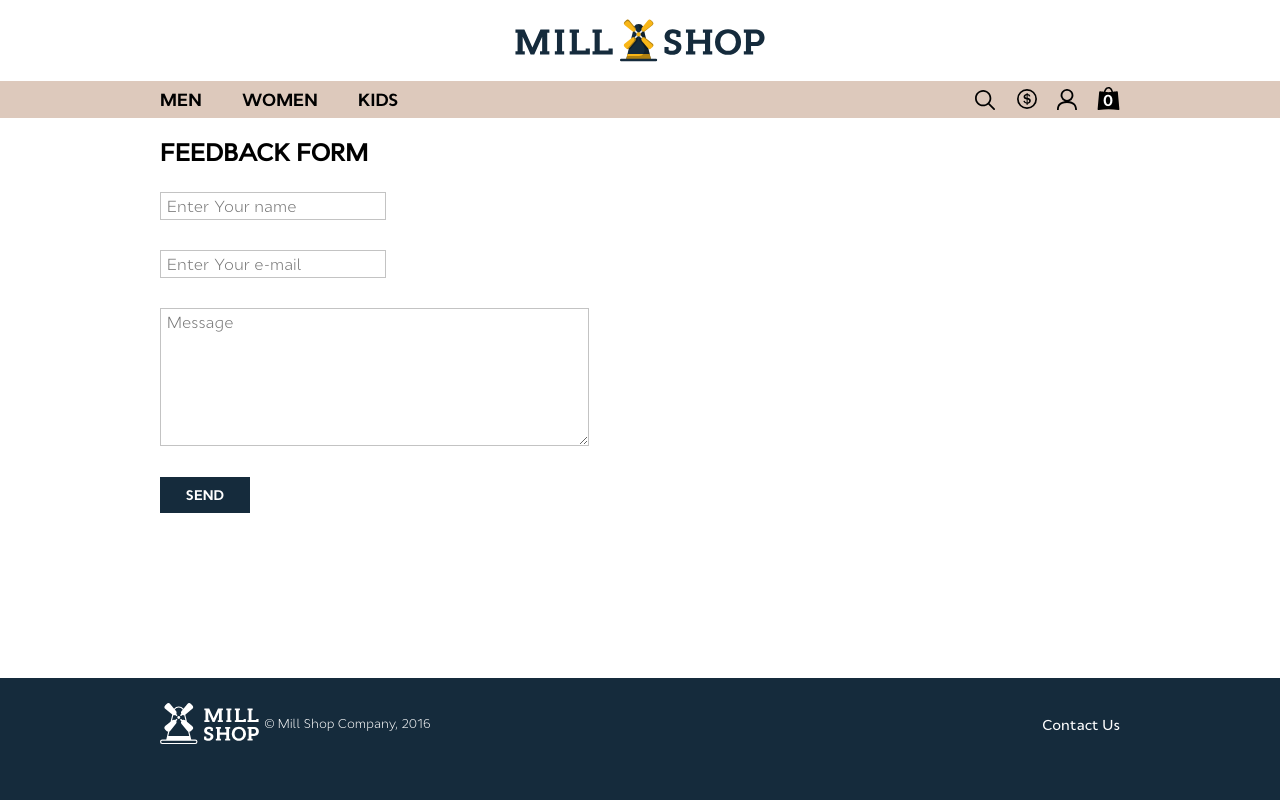
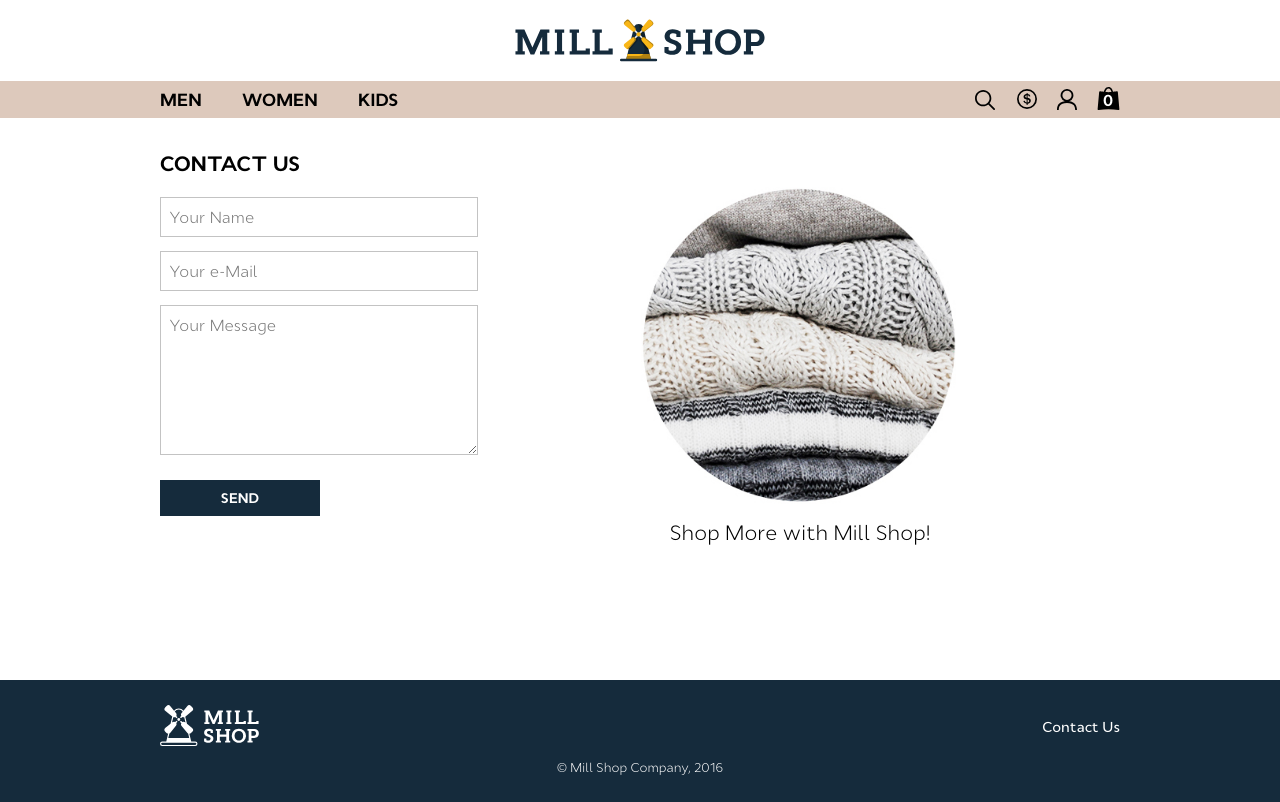
Before and after one commit to nik709/MillShop, a PHP site: page /pages/Feedback.php in a window 1280 px wide. Run offline with PHP 8.4, Linux system fonts and the light colour scheme.

Commit message:
Styling elements

```diff
--- a/site/css/Feedback.css
+++ b/site/css/Feedback.css
@@ -3,123 +3,100 @@
     CREATED BY NIKITA GRECHUKHIN, NIKOLAY KOMAROV AND VAGIK SIMONYAN
 */
 
-/* === Remove input autofocus webkit === */
-*:focus {outline: none;}
+.page-title-wrapper {
+    margin-top: 15px;
+}
 
-/* === Шрифты для формы и общая ширина === */
-.contact_form h2, .contact_form label {
-    font-family:"Cyntho Medium", sans-serif;
+#contact-form-wrapper > div {
+    display: inline-block;
+    vertical-align: text-top;
 }
-.form_hint, .required_notification {
+
+.contact-form {
+    width: 390px;
+    margin-top: 16px;
+}
+
+.form-hint, .required-notification {
     font-size: 11px;
 }
 
-.contact_form {
-    width:700px;
+.contact-form-textbox {
+    padding: 8px;
+    width: 300px;
 }
 
-/* === Ширина формы === */
-.contact_form p {
-    width:650px;
-
-    padding:0px;
+.contact-form-textarea {
+    resize: vertical;
 }
 
-/* === Размер и расположение блоков === */
-.contact_form label {
-    width:150px;
-    margin-top: 3px;
-    display:inline-block;
-    float:left;
-    padding:3px;
-}
-
-.contact_form textarea {padding:8px; width:300px;}
-.contact_form button {margin-left:156px;}
-
-
-
-/* === HTML5  === */
-.contact_form input:required, .contact_form textarea:required {
+/* HTML5 */
+.contact-form input:required,
+.contact-form textarea:required {
     background: #fff no-repeat 98% center;
 }
-.contact_form input:required:valid, .contact_form textarea:required:valid {
+.contact-form input:required:valid,
+.contact-form textarea:required:valid {
     background: #fff no-repeat 98% center;
 
 }
-.contact_form input:focus:invalid, .contact_form textarea:focus:invalid {
+.contact-form input:focus:invalid,
+.contact-form textarea:focus:invalid {
     background: #fff no-repeat 98% center;
 
 }
 
-/* === Стили подсказок === */
-.form_hint {
+/* Hints */
+.form-hint {
     background: #d45252;
     border-radius: 3px 3px 3px 3px;
     color: white;
-    margin-left:8px;
+    margin-top: 14px;
     padding: 1px 6px;
-    z-index: 999; /* подсказки поверх всех элементов */
-    position: absolute; /* правильное отображение, если подсказка в 2 строки */
+    z-index: 999;
+    position: absolute;
     display: none;
 }
-.form_hint::before {
+
+.form-hint::before {
     content: "\25C0";
-    color:#d45252;
+    color: #d45252;
     position: absolute;
-    top:1px;
-    left:-6px;
+    top: 1px;
+    left: -6px;
 }
-.contact_form input:focus + .form_hint {display: inline;}
-.contact_form input:required:valid + .form_hint {background: #ec141a;}
-.contact_form input:required:valid + .form_hint::before {color:#ec141a;}
 
-/* === Оформление кнопки === */
-button.submit {
-    background-color: #ec141a;
-    background-image: -webkit-gradient(linear, left top, left bottom, from(#ec141a), to(#c6000f));
-    background-image: -webkit-linear-gradient(top, #ec141a, #c6000f);
-    background-image: -moz-linear-gradient(top, #ec141a, #c6000f);
-    background-image: -ms-linear-gradient(top, #ec141a, #c6000f);
-    background-image: -o-linear-gradient(top, #ec141a, #c6000f);
-    background-image: linear-gradient(top, #ec141a, #c6000f);
+.contact-form input:focus + .form-hint {
+    display: inline;
+}
 
-    -moz-border-radius: 3px;
-    -webkit-border-radius: 3px;
-    border-radius: 3px;
+.contact-form input:required:valid + .form-hint {
+    background: #ec141a;
+}
 
-    text-shadow: 0 1px 0 rgba(255,255,255,0.5);
+.contact-form input:required:valid + .form-hint::before {
+    color: #ec141a;
+}
 
-    -moz-box-shadow: 0 0 1px rgba(0, 0, 0, 0.3), 0 1px 0 rgba(255, 255, 255, 0.3) inset;
-    -webkit-box-shadow: 0 0 1px rgba(0, 0, 0, 0.3), 0 1px 0 rgba(255, 255, 255, 0.3) inset;
-    box-shadow: 0 0 1px rgba(0, 0, 0, 0.3), 0 1px 0 rgba(255, 255, 255, 0.3) inset;
+.contact-form-button {
+    width: 160px;
+}
 
-    border-width: 1px;
-    border-style: solid;
-    border-color: #ec141a #ec141a #ec141a #ec141a;
+#contact-us-banner {
+    height: 453px;
+    width: 318px;
+    margin-left: 87px;
+    margin-bottom: 40px;
+    margin-top: 10px;
+}
 
-    float: left;
-    height: 28px;
-    padding: 0;
-    width: 90px;
-    cursor: pointer;
-    font: 13px "Cyntho Bold", sans-serif;
-    color: white;
+#contact-us-banner img {
+    width: 315px;
 }
-button.submit:hover {
-    background-color: #ff3635;
-    background-image: -webkit-gradient(linear, left top, left bottom, from(#ff3635), to(#ef0010));
-    background-image: -webkit-linear-gradient(top, #ff3635, #ef0010);
-    background-image: -moz-linear-gradient(top, #ff3635, #ef0010);
-    background-image: -ms-linear-gradient(top, #ff3635, #ef0010);
-    background-image: -o-linear-gradient(top, #ff3635, #ef0010);
-    background-image: linear-gradient(top, #ff3635, #ef0010);
+
+#contact-us-banner-text {
+    text-align: center;
+    margin-top: 11px;
+    font-family: "Cyntho Light", sans-serif;
+    font-size: 1.3em;
 }
-button.submit:active {
-    outline: none;
-
-    -moz-box-shadow: 0 1px 4px rgba(0, 0, 0, 0.5) inset;
-    -webkit-box-shadow: 0 1px 4px rgba(0, 0, 0, 0.5) inset;
-    box-shadow: 0 1px 4px rgba(0, 0, 0, 0.5) inset;
-
-}
--- a/site/css/Footer.css
+++ b/site/css/Footer.css
@@ -42,6 +42,8 @@
 #footer-contacts {
     font-family: "Cyntho Light", sans-serif;
     font-size: 0.8em;
+    width: 100%;
+    text-align: center;
 }
 
 #footer-feedback {
--- a/site/pages/Feedback.php
+++ b/site/pages/Feedback.php
@@ -11,7 +11,6 @@
     <link rel="icon" href="../resources/images/icon.ico">
     <link rel="stylesheet" href="../css/MillShop.css">
     <link rel="stylesheet" href="../css/Feedback.css">
-
 </head>
 <body>
     <?php
@@ -21,20 +20,27 @@
 
     <!-- MAIN BLOCK START -->
 
-    <h2>FEEDBACK FORM</h2>
-    <form action="contact_form.php" method="post">
-        <p>
-            <input type="text" class="simple-textbox" name="name" placeholder="Enter Your name" required />
-        </p>
-        <p>
-            <input type="email" class="simple-textbox" name="email" placeholder="Enter Your e-mail" required />
-            <span class="form_hint">Correct format "name@something.com"</span>
-        </p>
-        <p>
-            <textarea type="text" class="simple-textbox" name="message"  placeholder="Message" cols="40" rows="6" ></textarea>
-        </p>
-        <button class="simple-button">SEND</button>
-    </form>
+    <div class="page-title-wrapper">
+        <div class="page-title">Contact us</div>
+    </div>
+
+    <div id="contact-form-wrapper">
+        <div id="contact-us">
+            <form action="contact_form.php" method="post" class="contact-form">
+                <input type="text" class="simple-textbox contact-form-textbox" name="name" placeholder="Your Name" required />
+                <input type="email" class="simple-textbox contact-form-textbox" name="email" placeholder="Your e-Mail" required />
+                <span class="form-hint">Incorrect format</span>
+                <textarea type="text" class="simple-textbox contact-form-textbox contact-form-textarea" name="message" placeholder="Your Message" cols="40" rows="6"></textarea>
+                <button class="simple-button contact-form-button">SEND</button>
+            </form>
+        </div>
+
+        <div id="contact-us-banner">
+            <img src="../resources/images/banners/banner_40005.jpg">
+            <div id="contact-us-banner-text">Shop More with Mill Shop!</div>
+        </div>
+    </div>
+
     <!-- MAIN BLOCK END -->
 
     <?php
--- a/site/pages/contact_form.php
+++ b/site/pages/contact_form.php
@@ -23,10 +23,10 @@ $mes = "Сообщение с сайта.\n
     $from  = "From: $name <$email> \r\n Reply-To: $email \r\n";
     if (mail($address, $sub, $mes, $from)) {
         header('Refresh: 5; URL=MillShop.php');
-        echo 'The letter was sent, in 5 seconds you will return to the site';}
+        echo 'The message was sent, in 5 seconds you will return to the site';}
     else {
         header('Refresh: 5; URL=MillShop.php');
-        echo 'The letter was not sent, in 5 seconds you will return to the site';}
+        echo 'The message was not sent, in 5 seconds you will return to the site';}
 
 exit; /* Выход без сообщения, если поле bezspama чем-то заполнено */
 ?>
--- a/site/pages/footer.html
+++ b/site/pages/footer.html
@@ -19,12 +19,10 @@
             <div id="footer-logo">
                 <img src="../resources/images/logo_white.svg">
             </div>
-                <div id="footer-contacts">&copy; Mill Shop Company, 2016</div>
             <div id="footer-feedback">
-                <a href="Feedback.php">
-                    <!--<button value="Contact Us" class="contact-us-button simple-button ">-->Contact Us<!--</button>-->
-                </a>
+                <a href="Feedback.php">Contact Us</a>
             </div>
         </div>
+        <div id="footer-contacts">&copy; Mill Shop Company, 2016</div>
     </div>
 </div>
--- a/site/pages/login.php
+++ b/site/pages/login.php
@@ -38,7 +38,7 @@ include_once ("../database/SessionControlImpl.php");
                     echo "<br> $check <br>";
                 }
                 ?>
-                <button class = "simple-button" name="log-but">LOG IN</button>
+                <button class="simple-button login-button" name="log-but">LOG IN</button>
                 </form>
             </fieldset>
         </div>
@@ -59,7 +59,7 @@ include_once ("../database/SessionControlImpl.php");
                         echo "$test";
                     }
                     ?>
-                    <button class = "simple-button" name="reg-button">REGISTER</button>
+                    <button class="simple-button register-button" name="reg-button">REGISTER</button>
                 </form>
             </fieldset>
         </div>
```
Also changed, not shown: site/css/Login.css (+21 -96 lines), site/resources/images/banners/banner_40005.jpg (added).
